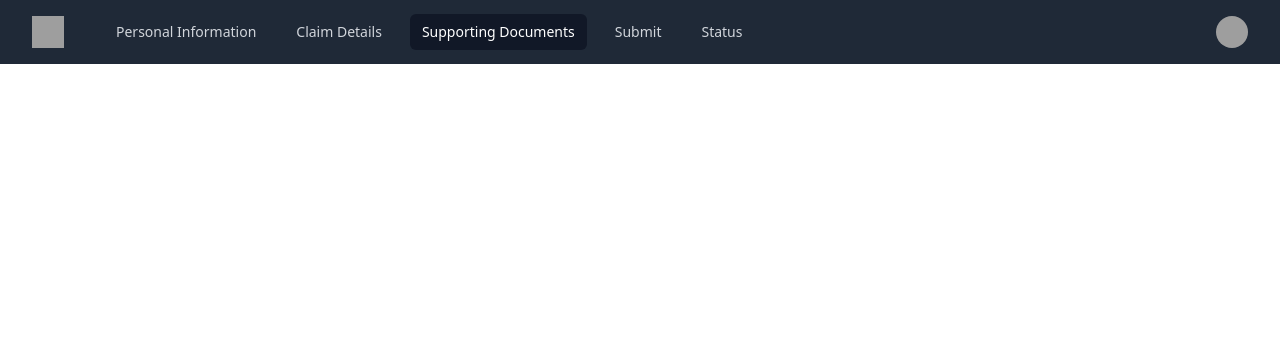
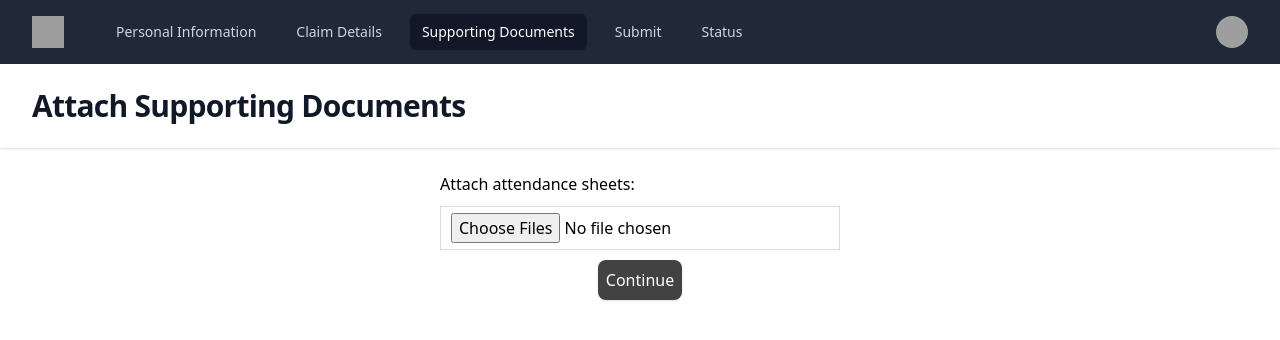
Before and after one commit to Captnatty615/Extra-Workload-Claim-system, a React (Vite) app in the folder react/: page /supportingDocuments in a window 1280 px wide. Shown: the top 340 px of the page. Built offline with nearby package versions, Linux system fonts and the light colour scheme; grey boxes are pictures that could not be loaded.

Commit message:
modified supporting documents page

```diff
--- a/react/src/router.jsx
+++ b/react/src/router.jsx
@@ -5,6 +5,7 @@ import Claim from "./views/Claim.jsx";
 import Personal from "./views/Personal.jsx";
 import Status from "./views/Status.jsx";
 import DefaultLayout from "./components/DefaultLayout.jsx";
+import SupportingDocuments from "./views/supportingDocuments.jsx";
 
 const router = createBrowserRouter([
     {
@@ -29,7 +30,7 @@ const router = createBrowserRouter([
             },
             {
                 path: '/supportingDocuments',
-                element: <supportingDocuments />
+                element: <SupportingDocuments />
             },
             {
                 path: '/Personal',
--- a/react/src/views/Claim.jsx
+++ b/react/src/views/Claim.jsx
@@ -159,8 +159,8 @@ export default function Claim() {
               </select>
               <br></br>
               <div className="button-container">
-              <button type="button" onClick={handleAddAnother}>Add</button>
-              <button type="submit">Continue</button>
+              <button type="button" className="inline-flex justify-center py-2 px-4 border border-transparent shadow" onClick={handleAddAnother}>Add</button>
+              <button type="submit" className="inline-flex justify-center py-2 px-4 border border-transparent shadow">Continue</button>
               </div>
             </form>
           </div>
--- a/react/src/views/Personal.jsx
+++ b/react/src/views/Personal.jsx
@@ -49,7 +49,7 @@ export default function Personal() {
               <option value="social_protection">SOCIAL PROTECTION</option>
             </select>
             <br></br>
-            <button type="submit">Continue</button>
+            <button type="submit" className="inline-flex justify-center py-2 px-4 border border-transparent shadow">Continue</button>
                     </form>
                 </div>
       </main>
--- a/react/src/views/supportingDocuments.jsx
+++ b/react/src/views/supportingDocuments.jsx
@@ -1,13 +1,51 @@
-export default function supportingDocuments() {
+import { useState } from 'react';
+export default function SupportingDocuments() {
+  const [selectedFile, setSelectedFile] = useState(null);
+
+  const handleFileChange = (event) => {
+      const file = event.target.value[0];
+
+      //checking if selected file is pdf
+      if (file && file.type === 'application/pdf') {
+        setSelectedFile(file);
+      } else {
+        alert('Please choose a valid PDF file.')
+      }
+      // clearing the input
+      event.target.value = null;
+    }
+
+
+  const handleSubmit = (event) => {
+    event.preventDefault();
+
+    //handling the selected pdf file ... like sending it to the server
+    if (selectedFile) {
+      console.log('Selected pdf file:', selectedFile)
+
+      // add logic for handling the file here
+    } else {
+      alert('Please attach attendance sheets as PDF files')
+    }
+  };
+
     return (
         <>
             <header className="bg-white shadow">
           <div className="mx-auto max-w-7xl px-4 py-6 sm:px-6 lg:px-8">
-            <h1 className="text-3xl font-bold tracking-tight text-gray-900">Agreement to Submit</h1>
+            <h1 className="text-3xl font-bold tracking-tight text-gray-900">Attach Supporting Documents</h1>
           </div>
         </header>
         <main>
-                  <div className="mx-auto max-w-7xl py-6 sm:px-6 lg:px-8">
+          <div className="mx-auto max-w-7xl py-6 sm:px-6 lg:px-8">
+            <div className="default">
+              <form onSubmit={handleSubmit}>
+                <label>Attach attendance sheets:</label>
+                <input type="file" accept='.PDF' multiple onChange={handleFileChange} />
+                <button type="submit" className="inline-flex justify-center py-2 px-4 border border-transparent shadow">Continue</button>
+
+              </form>
+            </div>
 
                   </div>
         </main>
```
